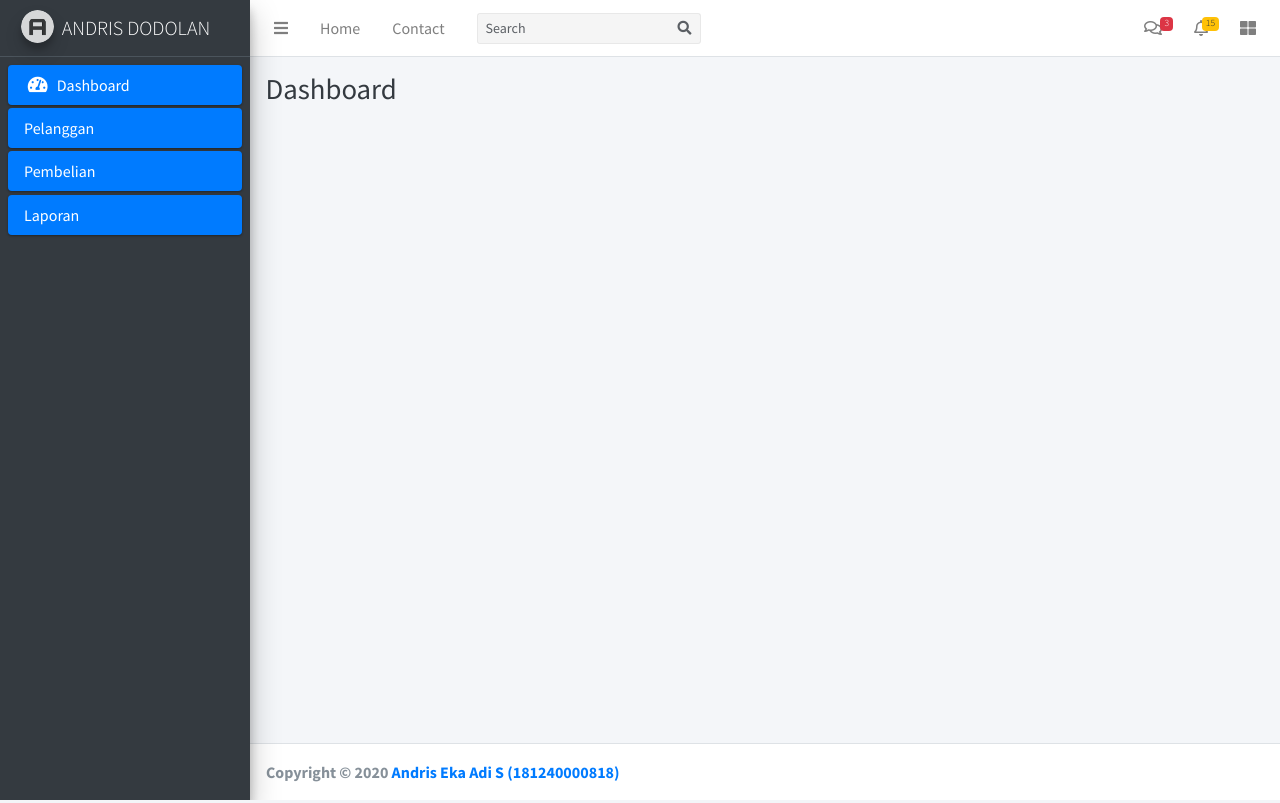
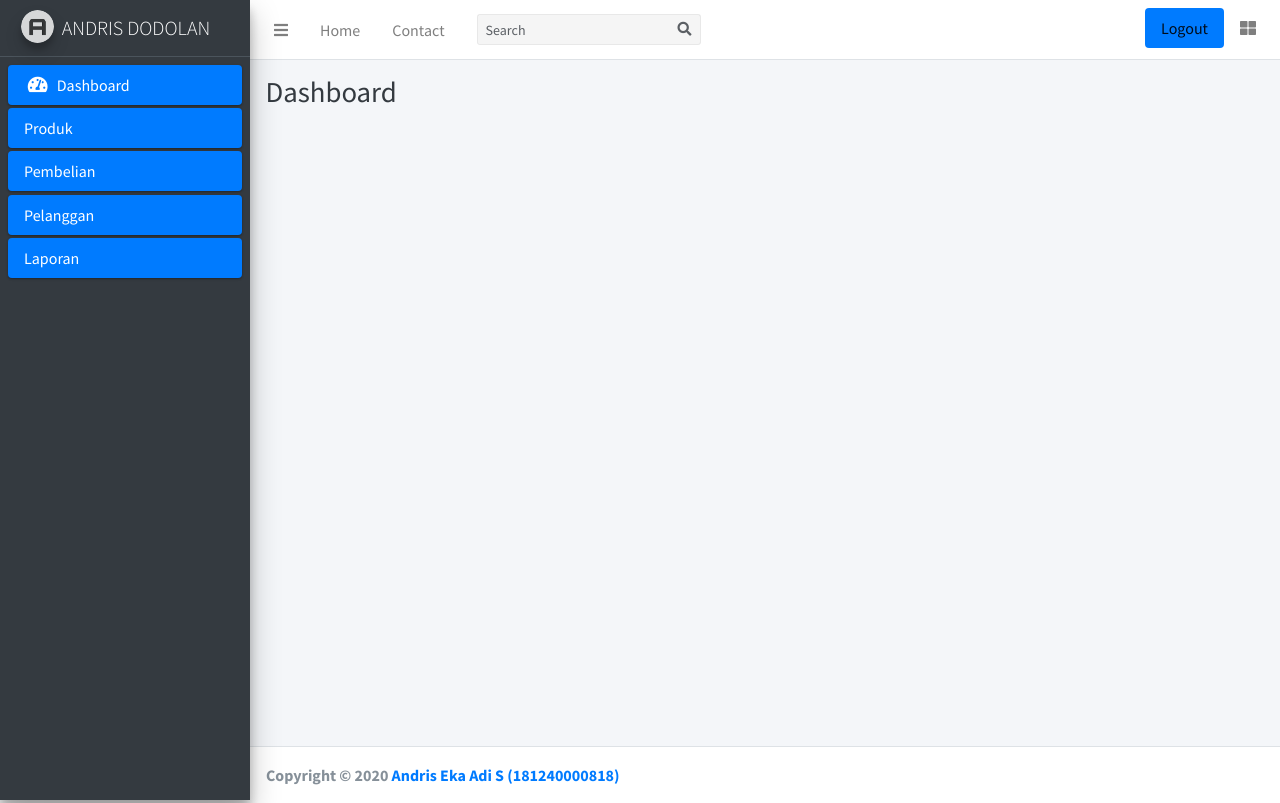
Before and after one commit to andrisPWL818/Tugas_PWL_UTS, a CodeIgniter app: page /andris_uts/index.php/admin/home/index in a window 1280 px wide. Run offline with CodeIgniter, Linux system fonts and the light colour scheme; some libraries are stand-ins or nearby versions.

Commit message:
commit pertama

```diff
--- a/andris_uts/application/config/autoload.php
+++ b/andris_uts/application/config/autoload.php
@@ -89,7 +89,7 @@ $autoload['drivers'] = array();
 |
 |	$autoload['helper'] = array('url', 'file');
 */
-$autoload['helper'] = array('url');
+$autoload['helper'] = array('url','file');
 
 /*
 | -------------------------------------------------------------------
--- a/andris_uts/application/views/admin/navbar.php
+++ b/andris_uts/application/views/admin/navbar.php
@@ -26,91 +26,17 @@
 
     <!-- Right navbar links -->
     <ul class="navbar-nav ml-auto">
-      <!-- Messages Dropdown Menu -->
-      <li class="nav-item dropdown">
-        <a class="nav-link" data-toggle="dropdown" href="#">
-          <i class="far fa-comments"></i>
-          <span class="badge badge-danger navbar-badge">3</span>
-        </a>
-        <div class="dropdown-menu dropdown-menu-lg dropdown-menu-right">
-          <a href="#" class="dropdown-item">
-            <!-- Message Start -->
-            <div class="media">
-              <img src="dist/img/user1-128x128.jpg" alt="User Avatar" class="img-size-50 mr-3 img-circle">
-              <div class="media-body">
-                <h3 class="dropdown-item-title">
-                  Brad Diesel
-                  <span class="float-right text-sm text-danger"><i class="fas fa-star"></i></span>
-                </h3>
-                <p class="text-sm">Call me whenever you can...</p>
-                <p class="text-sm text-muted"><i class="far fa-clock mr-1"></i> 4 Hours Ago</p>
-              </div>
-            </div>
-            <!-- Message End -->
-          </a>
-          <div class="dropdown-divider"></div>
-          <a href="#" class="dropdown-item">
-            <!-- Message Start -->
-            <div class="media">
-              <img src="dist/img/user8-128x128.jpg" alt="User Avatar" class="img-size-50 img-circle mr-3">
-              <div class="media-body">
-                <h3 class="dropdown-item-title">
-                  John Pierce
-                  <span class="float-right text-sm text-muted"><i class="fas fa-star"></i></span>
-                </h3>
-                <p class="text-sm">I got your message bro</p>
-                <p class="text-sm text-muted"><i class="far fa-clock mr-1"></i> 4 Hours Ago</p>
-              </div>
-            </div>
-            <!-- Message End -->
-          </a>
-          <div class="dropdown-divider"></div>
-          <a href="#" class="dropdown-item">
-            <!-- Message Start -->
-            <div class="media">
-              <img src="dist/img/user3-128x128.jpg" alt="User Avatar" class="img-size-50 img-circle mr-3">
-              <div class="media-body">
-                <h3 class="dropdown-item-title">
-                  Nora Silvester
-                  <span class="float-right text-sm text-warning"><i class="fas fa-star"></i></span>
-                </h3>
-                <p class="text-sm">The subject goes here</p>
-                <p class="text-sm text-muted"><i class="far fa-clock mr-1"></i> 4 Hours Ago</p>
-              </div>
-            </div>
-            <!-- Message End -->
-          </a>
-          <div class="dropdown-divider"></div>
-          <a href="#" class="dropdown-item dropdown-footer">See All Messages</a>
-        </div>
-      </li>
-      <!-- Notifications Dropdown Menu -->
-      <li class="nav-item dropdown">
-        <a class="nav-link" data-toggle="dropdown" href="#">
-          <i class="far fa-bell"></i>
-          <span class="badge badge-warning navbar-badge">15</span>
-        </a>
-        <div class="dropdown-menu dropdown-menu-lg dropdown-menu-right">
-          <span class="dropdown-item dropdown-header">15 Notifications</span>
-          <div class="dropdown-divider"></div>
-          <a href="#" class="dropdown-item">
-            <i class="fas fa-envelope mr-2"></i> 4 new messages
-            <span class="float-right text-muted text-sm">3 mins</span>
-          </a>
-          <div class="dropdown-divider"></div>
-          <a href="#" class="dropdown-item">
-            <i class="fas fa-users mr-2"></i> 8 friend requests
-            <span class="float-right text-muted text-sm">12 hours</span>
-          </a>
-          <div class="dropdown-divider"></div>
-          <a href="#" class="dropdown-item">
-            <i class="fas fa-file mr-2"></i> 3 new reports
-            <span class="float-right text-muted text-sm">2 days</span>
-          </a>
-          <div class="dropdown-divider"></div>
-          <a href="#" class="dropdown-item dropdown-footer">See All Notifications</a>
-        </div>
-      </li>
+       <ul class="nav nav-pills nav-sidebar flex-column" data-widget="treeview" role="menu" data-accordion="false">
+          <!-- Add icons to the links using the .nav-icon class
+               with font-awesome or any other icon font library -->
+          <li class="nav-item has-treeview menu-open">
+            <a href="#" class="nav-link active">
+              <p>
+                Logout
+              </p>
+            </a>
+          </li>
+        </ul>
       <li class="nav-item">
         <a class="nav-link" data-widget="control-sidebar" data-slide="true" href="#" role="button">
           <i class="fas fa-th-large"></i>
--- a/andris_uts/application/views/admin/sidebar.php
+++ b/andris_uts/application/views/admin/sidebar.php
@@ -30,7 +30,7 @@
           <li class="nav-item has-treeview menu-open">
             <a href="#" class="nav-link active">
               <p>
-                Pelanggan
+                Produk
               </p>
             </a>
           </li>
@@ -52,6 +52,17 @@
           <li class="nav-item has-treeview menu-open">
             <a href="#" class="nav-link active">
               <p>
+                Pelanggan
+              </p>
+            </a>
+          </li>
+        </ul>
+         <ul class="nav nav-pills nav-sidebar flex-column" data-widget="treeview" role="menu" data-accordion="false">
+          <!-- Add icons to the links using the .nav-icon class
+               with font-awesome or any other icon font library -->
+          <li class="nav-item has-treeview menu-open">
+            <a href="#" class="nav-link active">
+              <p>
                 Laporan
               </p>
             </a>
```
